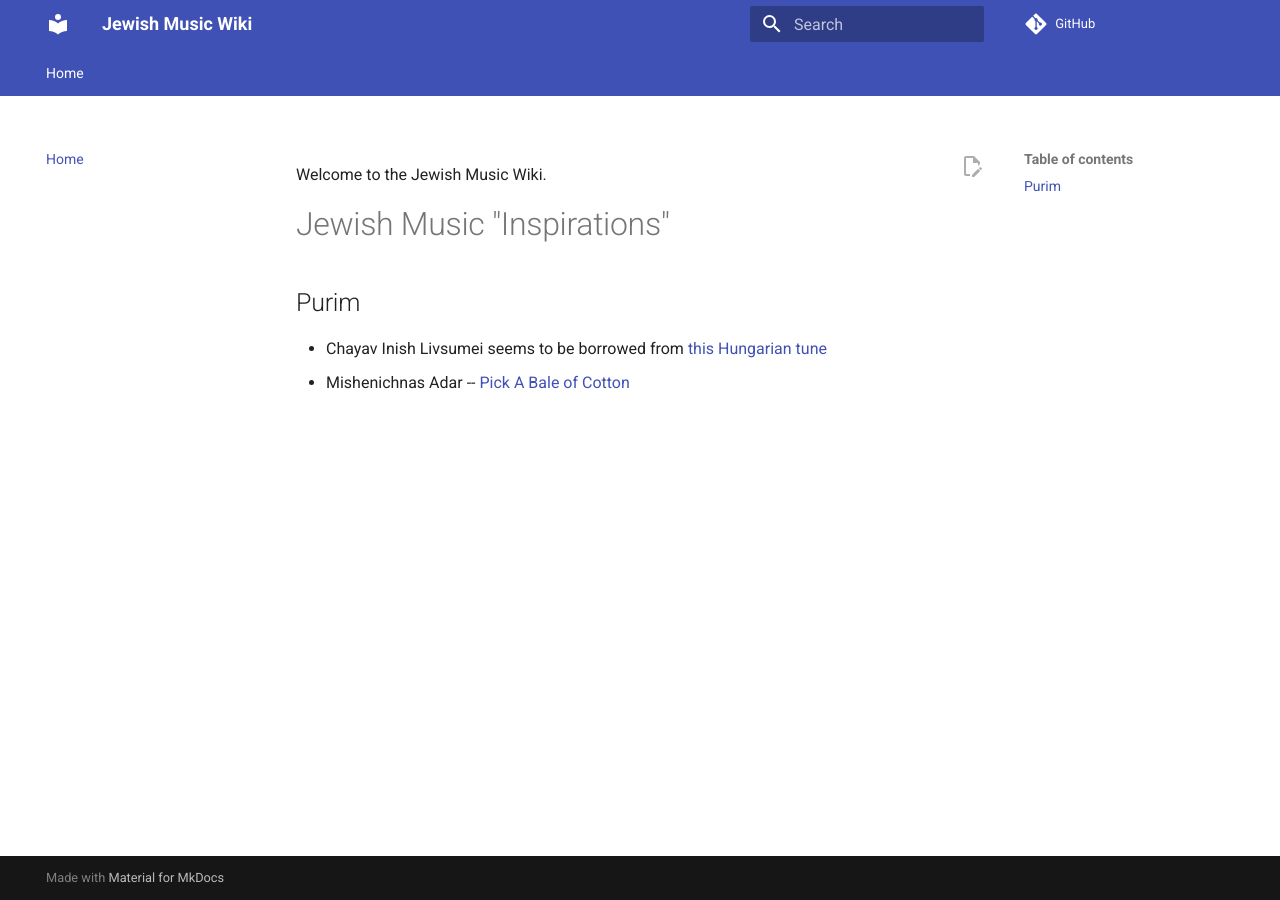
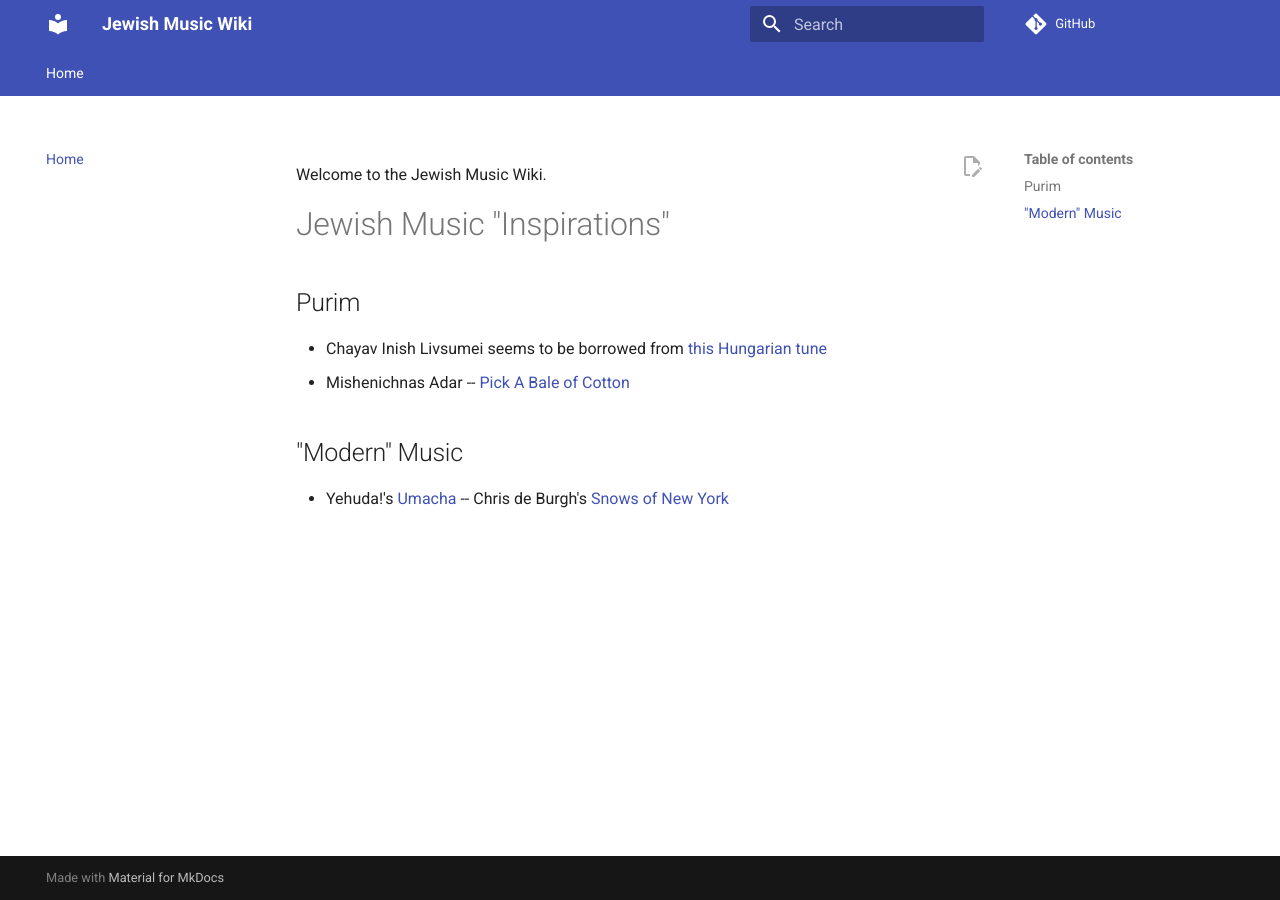
Before and after one commit to espire/jewishmusic, an MkDocs documentation site: the page built from docs/index.md, in a window 1280 px wide. Built offline with MkDocs 1.6.1 and Material for MkDocs 9.7.7, drawn with Linux system fonts in a browser that asks for light colours; comment, search, counter and statistics services are not loaded.

Commit message:
Add section for 'Modern' Music with links

```diff
--- a/docs/index.md
+++ b/docs/index.md
@@ -6,3 +6,7 @@ Welcome to the Jewish Music Wiki.
 
 * Chayav Inish Livsumei seems to be borrowed from [this Hungarian tune](https://youtu.be/mA-m6pE31DY)
 * Mishenichnas Adar -- [Pick A Bale of Cotton](https://youtu.be/pd5ViH_5598)
+
+## "Modern" Music
+
+* Yehuda!'s [Umacha](https://www.youtube.com/watch?v=-IfpQYFCo94) -- Chris de Burgh's [Snows of New York](https://www.youtube.com/watch?v=RjBLGXhKMp8)
```
